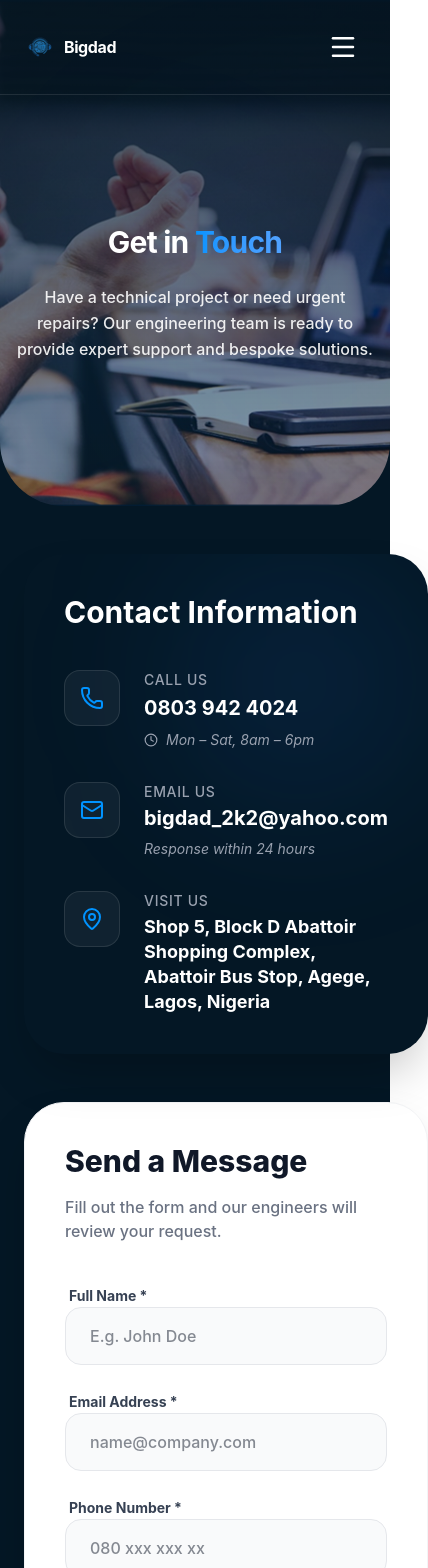
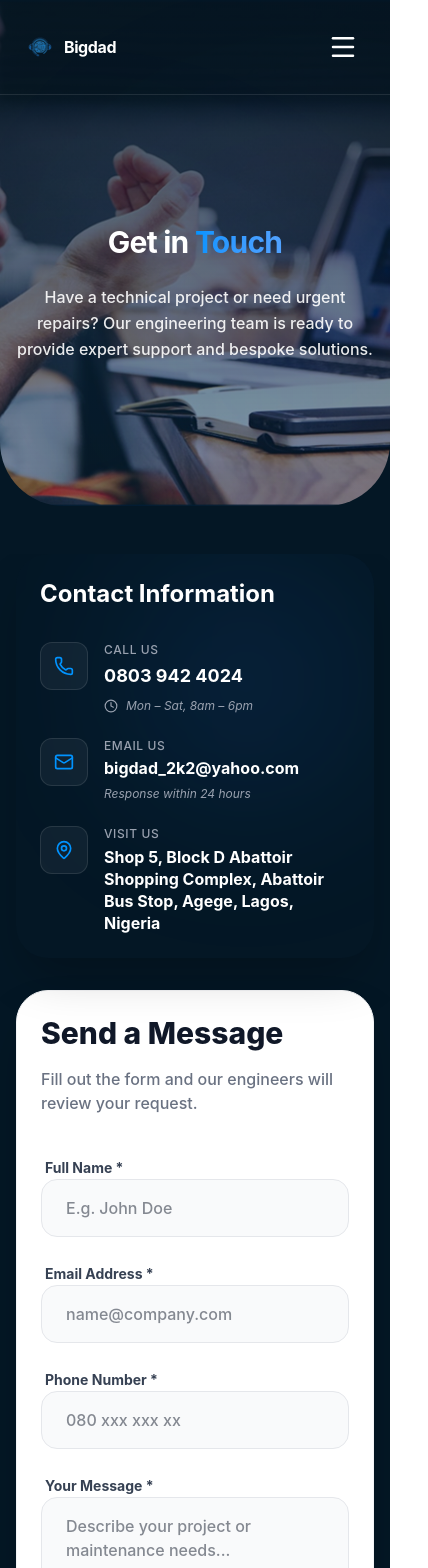
Before and after one commit to GiditheCoder/esabw, a React (Vite) app: page /contact in a window 390 px wide. Shown: the top 1568 px of the page, 428 px wide, since content can reach past the window. Built offline with nearby package versions, Linux system fonts and the light colour scheme.

Commit message:
style: improve layout and styling of Contact, Home, and Services components

```diff
--- a/src/components/Contact.jsx
+++ b/src/components/Contact.jsx
@@ -59,8 +59,8 @@ const Contact = () => {
         className="relative h-[60vh] flex items-center justify-center text-white overflow-hidden rounded-b-[4rem]"
         style={{
           backgroundImage: `linear-gradient(rgba(4, 23, 37, 0.8), rgba(4, 23, 37, 0.4)), url(${box10})`,
-          backgroundSize: 'cover',
-          backgroundPosition: 'center'
+          backgroundSize: "cover",
+          backgroundPosition: "center",
         }}
       >
         {/* Decorative elements */}
@@ -74,20 +74,22 @@ const Contact = () => {
             transition={{ duration: 0.8 }}
           >
             <h1 className="text-3xl md:text-5xl font-bold mb-6 tracking-tight text-white">
-              Get in <span className="bg-gradient-to-r from-[#0093FF] to-blue-400 bg-clip-text text-transparent">Touch</span>
+              Get in{" "}
+              <span className="bg-gradient-to-r from-[#0093FF] to-blue-400 bg-clip-text text-transparent">
+                Touch
+              </span>
             </h1>
             <p className="text-base md:text-lg opacity-90 font-medium max-w-2xl mx-auto leading-relaxed text-white">
-              Have a technical project or need urgent repairs? Our engineering team
-              is ready to provide expert support and bespoke solutions.
+              Have a technical project or need urgent repairs? Our engineering
+              team is ready to provide expert support and bespoke solutions.
             </p>
           </motion.div>
         </div>
       </div>
 
       {/* ================= MAIN CONTENT ================= */}
-      <div className="max-w-7xl mx-auto px-6 mt-12 pb-32 relative z-20">
-        <div className="grid lg:grid-cols-2 gap-12 items-start">
-
+      <div className="max-w-7xl mx-auto px-4 sm:px-6 mt-12 pb-32 relative z-20 overflow-hidden">
+        <div className="grid lg:grid-cols-2 gap-8 lg:gap-12 items-start">
           {/* Contact Information & Map */}
           <motion.div
             initial={{ opacity: 0, x: -30 }}
@@ -95,49 +97,62 @@ const Contact = () => {
             viewport={{ once: true }}
             className="space-y-8"
           >
-            <div className="bg-[#041725] rounded-[2.5rem] p-10 text-white shadow-2xl relative overflow-hidden">
+            <div className="bg-[#041725] rounded-[2rem] sm:rounded-[2.5rem] p-6 sm:p-10 text-white shadow-2xl relative overflow-hidden">
               <div className="absolute top-0 right-0 w-64 h-64 bg-blue-500/10 blur-[80px] rounded-full"></div>
 
-              <h2 className="text-3xl font-bold mb-10 relative z-10">Contact Information</h2>
+              <h2 className="text-2xl sm:text-3xl font-bold mb-8 sm:mb-10 relative z-10">
+                Contact Information
+              </h2>
 
-              <div className="space-y-8 relative z-10">
-                <div className="flex items-start gap-6 group">
-                  <div className="w-14 h-14 rounded-2xl bg-white/5 border border-white/10 flex items-center justify-center shrink-0 group-hover:bg-[#0093FF]/20 group-hover:border-[#0093FF]/40 transition-all">
-                    <Phone className="text-[#0093FF]" size={24} />
+              <div className="space-y-6 sm:space-y-8 relative z-10">
+                <div className="flex items-start gap-4 sm:gap-6 group">
+                  <div className="w-12 h-12 sm:w-14 sm:h-14 rounded-xl sm:rounded-2xl bg-white/5 border border-white/10 flex items-center justify-center shrink-0 group-hover:bg-[#0093FF]/20 group-hover:border-[#0093FF]/40 transition-all">
+                    <Phone className="text-[#0093FF]" size={20} />
                   </div>
-                  <div>
-                    <p className="text-gray-400 text-sm font-medium mb-1 uppercase tracking-wider">Call Us</p>
-                    <p className="text-xl font-bold hover:text-[#0093FF] transition-colors">
+                  <div className="min-w-0">
+                    <p className="text-gray-400 text-xs sm:text-sm font-medium mb-1 uppercase tracking-wider">
+                      Call Us
+                    </p>
+                    <p className="text-lg sm:text-xl font-bold hover:text-[#0093FF] transition-colors">
                       <a href="tel:08039424024">0803 942 4024</a>
                     </p>
-                    <div className="flex items-center gap-2 mt-2 text-gray-400 text-sm italic">
+                    <div className="flex items-center gap-2 mt-2 text-gray-400 text-xs sm:text-sm italic">
                       <Clock size={14} />
                       <span>Mon – Sat, 8am – 6pm</span>
                     </div>
                   </div>
                 </div>
 
-                <div className="flex items-start gap-6 group">
-                  <div className="w-14 h-14 rounded-2xl bg-white/5 border border-white/10 flex items-center justify-center shrink-0 group-hover:bg-[#0093FF]/20 group-hover:border-[#0093FF]/40 transition-all">
-                    <Mail className="text-[#0093FF]" size={24} />
+                <div className="flex items-start gap-4 sm:gap-6 group">
+                  <div className="w-12 h-12 sm:w-14 sm:h-14 rounded-xl sm:rounded-2xl bg-white/5 border border-white/10 flex items-center justify-center shrink-0 group-hover:bg-[#0093FF]/20 group-hover:border-[#0093FF]/40 transition-all">
+                    <Mail className="text-[#0093FF]" size={20} />
                   </div>
-                  <div>
-                    <p className="text-gray-400 text-sm font-medium mb-1 uppercase tracking-wider">Email Us</p>
-                    <p className="text-xl font-bold hover:text-[#0093FF] transition-colors leading-tight">
-                      <a href="mailto:bigdad_2k2@yahoo.com">bigdad_2k2@yahoo.com</a>
+                  <div className="min-w-0">
+                    <p className="text-gray-400 text-xs sm:text-sm font-medium mb-1 uppercase tracking-wider">
+                      Email Us
                     </p>
-                    <p className="mt-2 text-gray-400 text-sm italic">Response within 24 hours</p>
+                    <p className="text-base sm:text-xl font-bold hover:text-[#0093FF] transition-colors leading-tight break-all">
+                      <a href="mailto:bigdad_2k2@yahoo.com">
+                        bigdad_2k2@yahoo.com
+                      </a>
+                    </p>
+                    <p className="mt-2 text-gray-400 text-xs sm:text-sm italic">
+                      Response within 24 hours
+                    </p>
                   </div>
                 </div>
 
-                <div className="flex items-start gap-6 group">
-                  <div className="w-14 h-14 rounded-2xl bg-white/5 border border-white/10 flex items-center justify-center shrink-0 group-hover:bg-[#0093FF]/20 group-hover:border-[#0093FF]/40 transition-all">
-                    <MapPin className="text-[#0093FF]" size={24} />
+                <div className="flex items-start gap-4 sm:gap-6 group">
+                  <div className="w-12 h-12 sm:w-14 sm:h-14 rounded-xl sm:rounded-2xl bg-white/5 border border-white/10 flex items-center justify-center shrink-0 group-hover:bg-[#0093FF]/20 group-hover:border-[#0093FF]/40 transition-all">
+                    <MapPin className="text-[#0093FF]" size={20} />
                   </div>
-                  <div>
-                    <p className="text-gray-400 text-sm font-medium mb-1 uppercase tracking-wider">Visit Us</p>
-                    <p className="text-lg font-bold leading-snug">
-                      Shop 5, Block D Abattoir Shopping Complex,<br />Abattoir Bus Stop, Agege, Lagos, Nigeria
+                  <div className="min-w-0">
+                    <p className="text-gray-400 text-xs sm:text-sm font-medium mb-1 uppercase tracking-wider">
+                      Visit Us
+                    </p>
+                    <p className="text-base sm:text-lg font-bold leading-snug">
+                      Shop 5, Block D Abattoir Shopping Complex, Abattoir Bus
+                      Stop, Agege, Lagos, Nigeria
                     </p>
                   </div>
                 </div>
@@ -150,10 +165,12 @@ const Contact = () => {
             initial={{ opacity: 0, x: 30 }}
             whileInView={{ opacity: 1, x: 0 }}
             viewport={{ once: true }}
-            className="bg-white rounded-[2.5rem] shadow-2xl p-10 md:p-12 border border-gray-100"
+            className="bg-white rounded-[2rem] sm:rounded-[2.5rem] shadow-2xl p-6 sm:p-10 md:p-12 border border-gray-100"
           >
             <div className="mb-10">
-              <h2 className="text-3xl font-extrabold text-gray-900 mb-4">Send a Message</h2>
+              <h2 className="text-3xl font-extrabold text-gray-900 mb-4">
+                Send a Message
+              </h2>
               <p className="text-gray-500 font-medium">
                 Fill out the form and our engineers will review your request.
               </p>
@@ -162,7 +179,9 @@ const Contact = () => {
             <form className="space-y-6" onSubmit={handleSubmit}>
               <div className="grid md:grid-cols-2 gap-6">
                 <div className="space-y-2">
-                  <label className="text-sm font-bold text-gray-700 ml-1">Full Name *</label>
+                  <label className="text-sm font-bold text-gray-700 ml-1">
+                    Full Name *
+                  </label>
                   <input
                     type="text"
                     required
@@ -174,7 +193,9 @@ const Contact = () => {
                   />
                 </div>
                 <div className="space-y-2">
-                  <label className="text-sm font-bold text-gray-700 ml-1">Email Address *</label>
+                  <label className="text-sm font-bold text-gray-700 ml-1">
+                    Email Address *
+                  </label>
                   <input
                     type="email"
                     required
@@ -188,7 +209,9 @@ const Contact = () => {
               </div>
 
               <div className="space-y-2">
-                <label className="text-sm font-bold text-gray-700 ml-1">Phone Number *</label>
+                <label className="text-sm font-bold text-gray-700 ml-1">
+                  Phone Number *
+                </label>
                 <input
                   type="tel"
                   required
@@ -201,7 +224,9 @@ const Contact = () => {
               </div>
 
               <div className="space-y-2">
-                <label className="text-sm font-bold text-gray-700 ml-1">Your Message *</label>
+                <label className="text-sm font-bold text-gray-700 ml-1">
+                  Your Message *
+                </label>
                 <textarea
                   rows="5"
                   required
@@ -226,7 +251,8 @@ const Contact = () => {
 
               {isError && (
                 <p className="text-center text-sm font-bold text-red-500 mt-4">
-                  {error?.message || "Failed to send message. Please try again."}
+                  {error?.message ||
+                    "Failed to send message. Please try again."}
                 </p>
               )}
             </form>
@@ -272,9 +298,12 @@ const Contact = () => {
                 />
               </motion.div>
 
-              <h2 className="text-3xl font-extrabold text-gray-900 mb-4">Message Sent!</h2>
+              <h2 className="text-3xl font-extrabold text-gray-900 mb-4">
+                Message Sent!
+              </h2>
               <p className="text-gray-500 font-medium mb-10 leading-relaxed text-lg">
-                Thank you for reaching out. One of our engineers will review your inquiry and contact you within 24 hours.
+                Thank you for reaching out. One of our engineers will review
+                your inquiry and contact you within 24 hours.
               </p>
 
               <button
--- a/src/components/Home.jsx
+++ b/src/components/Home.jsx
@@ -16,8 +16,8 @@ const Home = () => {
         className="relative flex min-h-screen items-center justify-center pt-20 overflow-hidden"
         style={{
           backgroundImage: `linear-gradient(rgba(4, 23, 37, 0.7), rgba(4, 23, 37, 0.9)), url(${box8})`,
-          backgroundSize: 'cover',
-          backgroundPosition: 'center'
+          backgroundSize: "cover",
+          backgroundPosition: "center",
         }}
       >
         <div className="absolute top-1/2 -left-20 w-80 h-80 bg-[#0093FF]/20 blur-[120px] rounded-full"></div>
@@ -50,15 +50,14 @@ const Home = () => {
                 className="group inline-flex items-center gap-3 rounded-xl bg-[#0093FF] px-8 py-3 text-sm font-bold text-white hover:bg-[#007cd6] hover:shadow-[0_0_20px_rgba(0,147,255,0.4)] transition-all active:scale-95"
               >
                 Book Appointment
-                <img src={book} alt="Book appointment" className="w-5 h-5 group-hover:translate-x-1 transition-transform" />
               </motion.button>
 
               <motion.button
                 whileHover={{ scale: 1.05 }}
                 whileTap={{ scale: 0.95 }}
                 onClick={() => {
-                  const el = document.getElementById('services');
-                  if (el) el.scrollIntoView({ behavior: 'smooth' });
+                  const el = document.getElementById("services");
+                  if (el) el.scrollIntoView({ behavior: "smooth" });
                 }}
                 className="inline-flex items-center gap-3 rounded-xl bg-white/5 backdrop-blur-md border border-white/10 px-8 py-3 text-sm font-bold text-white hover:bg-white/10 transition-all active:scale-95"
               >
--- a/src/components/Services.jsx
+++ b/src/components/Services.jsx
@@ -11,9 +11,9 @@ const Services = () => {
     visible: {
       opacity: 1,
       transition: {
-        staggerChildren: 0.2
-      }
-    }
+        staggerChildren: 0.2,
+      },
+    },
   };
 
   const itemVariants = {
@@ -21,14 +21,13 @@ const Services = () => {
     visible: {
       y: 0,
       opacity: 1,
-      transition: { duration: 0.6, ease: "easeOut" }
-    }
+      transition: { duration: 0.6, ease: "easeOut" },
+    },
   };
 
   return (
     <section id="services" className="w-full bg-white py-24">
-      <div className="max-w-7xl mx-auto px-6 relative">
-
+      <div className="max-w-7xl mx-auto px-4 sm:px-6 relative">
         {/* Background Header */}
         <motion.div
           initial={{ opacity: 0, scale: 0.95 }}
@@ -62,11 +61,11 @@ const Services = () => {
               transition={{ delay: 0.4, duration: 0.6 }}
               className="text-gray-200 text-lg leading-relaxed mb-12 font-medium"
             >
-              We go beyond simple fixes. Our team of certified engineers provides
-              end-to-end technical support for residential and commercial
-              equipment. Whether you are facing a critical breakdown or setting
-              up a new facility, we ensure your technology operates at peak
-              performance.
+              We go beyond simple fixes. Our team of certified engineers
+              provides end-to-end technical support for residential and
+              commercial equipment. Whether you are facing a critical breakdown
+              or setting up a new facility, we ensure your technology operates
+              at peak performance.
             </motion.p>
           </div>
         </motion.div>
@@ -77,25 +76,24 @@ const Services = () => {
           initial="hidden"
           whileInView="visible"
           viewport={{ once: true, margin: "-100px" }}
-          className="relative z-20 -mt-24 grid grid-cols-1 md:grid-cols-3 gap-8 px-4 sm:px-10"
+          className="relative z-20 -mt-24 grid grid-cols-1 md:grid-cols-3 gap-6 sm:gap-8 px-2 sm:px-10"
         >
-
           {[
             {
               img: box5,
               title: "Diagnostics & Repair",
-              desc: "We troubleshoot and fix complex issues for a wide range of appliances, including TVs, air conditioners, and washing machines."
+              desc: "We troubleshoot and fix complex issues for a wide range of appliances, including TVs, air conditioners, and washing machines.",
             },
             {
               img: box6,
               title: "Professional Installation",
-              desc: "Secure and compliant installation for heavy-duty appliances. We ensure your equipment is mounted and fitted correctly."
+              desc: "Secure and compliant installation for heavy-duty appliances. We ensure your equipment is mounted and fitted correctly.",
             },
             {
               img: box7,
               title: "System Setup & Configuration",
-              desc: "Don’t struggle with the manual. Our engineers handle the technical configuration to ensure your devices operate at peak performance."
-            }
+              desc: "Don’t struggle with the manual. Our engineers handle the technical configuration to ensure your devices operate at peak performance.",
+            },
           ].map((service, idx) => (
             <motion.div
               key={idx}
@@ -119,7 +117,6 @@ const Services = () => {
               </p>
             </motion.div>
           ))}
-
         </motion.div>
       </div>
     </section>
```
